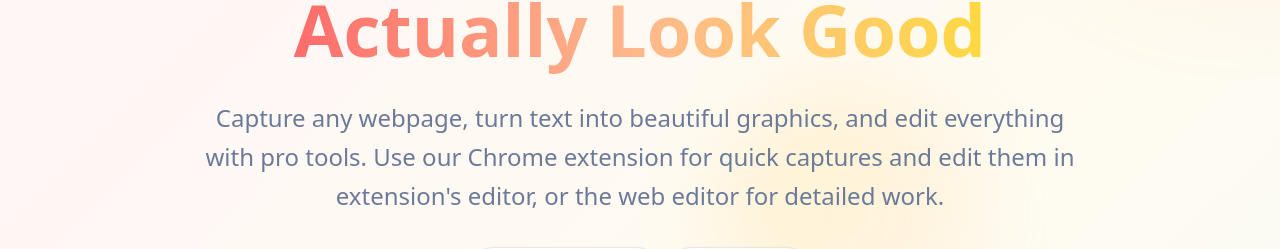
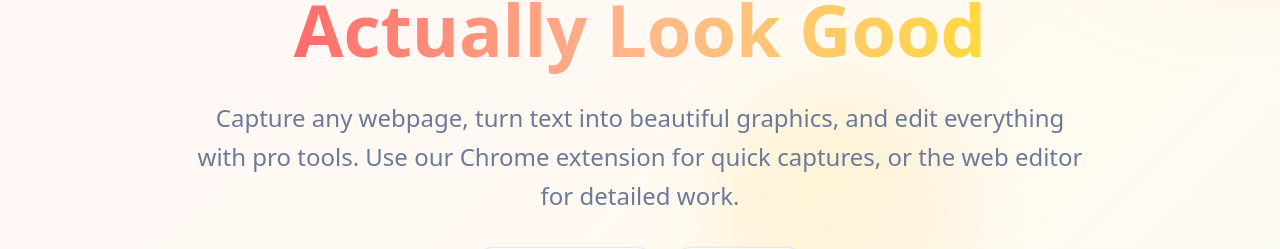
Before and after one commit to capture-smoothly/web-frontend, a Next.js app: page / in a window 1280 px wide. Shown: the part 314-563 px from the top of the page. Built offline with nearby package versions, Linux system fonts and the light colour scheme; no server answers.

Commit message:
HEREO
Signed-off-by: Anuj Kumar Sharma <anujkumsharma9876@gmail.com>

```diff
--- a/src/components/sections/HeroSection.tsx
+++ b/src/components/sections/HeroSection.tsx
@@ -84,8 +84,7 @@ export const HeroSection: React.FC = () => {
           >
             Capture any webpage, turn text into beautiful graphics, and edit
             everything with pro tools. Use our Chrome extension for quick
-            captures and edit them in extension's editor, or the web editor for
-            detailed work.
+            captures, or the web editor for detailed work.
           </motion.p>
 
           {/* Platform Badges */}
```
